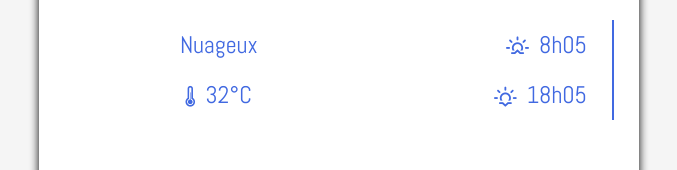
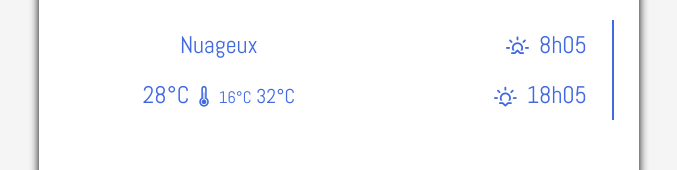
Before and after one commit to edpiburkhart/WPiDesign, a plain HTML site: page index.html in a window 1280 px wide. Shown: the part 380-550 px from the top of the page, without its empty margins (304-981 px from the left). Drawn offline with nearby package versions, Linux system fonts and the light colour scheme.

Commit message:
Max and Min temps for today

```diff
--- a/index.html
+++ b/index.html
@@ -14,7 +14,7 @@
                 <div class="day today">
                     <div class="icon"><i class="full"></i><i class="wi wi-night-clear"></i><i class="s wi wi-sunrise"></i></div>
                     <div class="desc">Nuageux</div>
-                    <div class="temp"><i class="wi wi-thermometer"></i>32°C</div>
+                    <div class="temp">28°C<i class="tempicon wi wi-thermometer"></i><small><small>16°C</small> 32°C</small></div>
                     <div class="location">London, GB</div>
                     <div class="visibility"><i class="wi wi-fog"></i>10km</div>
                     <div class="wind"><i class="wi wi-wind"></i>12km/h</div>
--- a/main.css
+++ b/main.css
@@ -88,6 +88,7 @@ body>div {
 
  .detail>.day .desc {bottom: 100px;}
  .detail>.day>:not(.icon)>i {margin-right: 10px;}
+.tempicon {margin-left: 10px;}
 
  .detail>.day>:not(.icon):not(.desc):not(.temp) {
     text-align: right;
```
